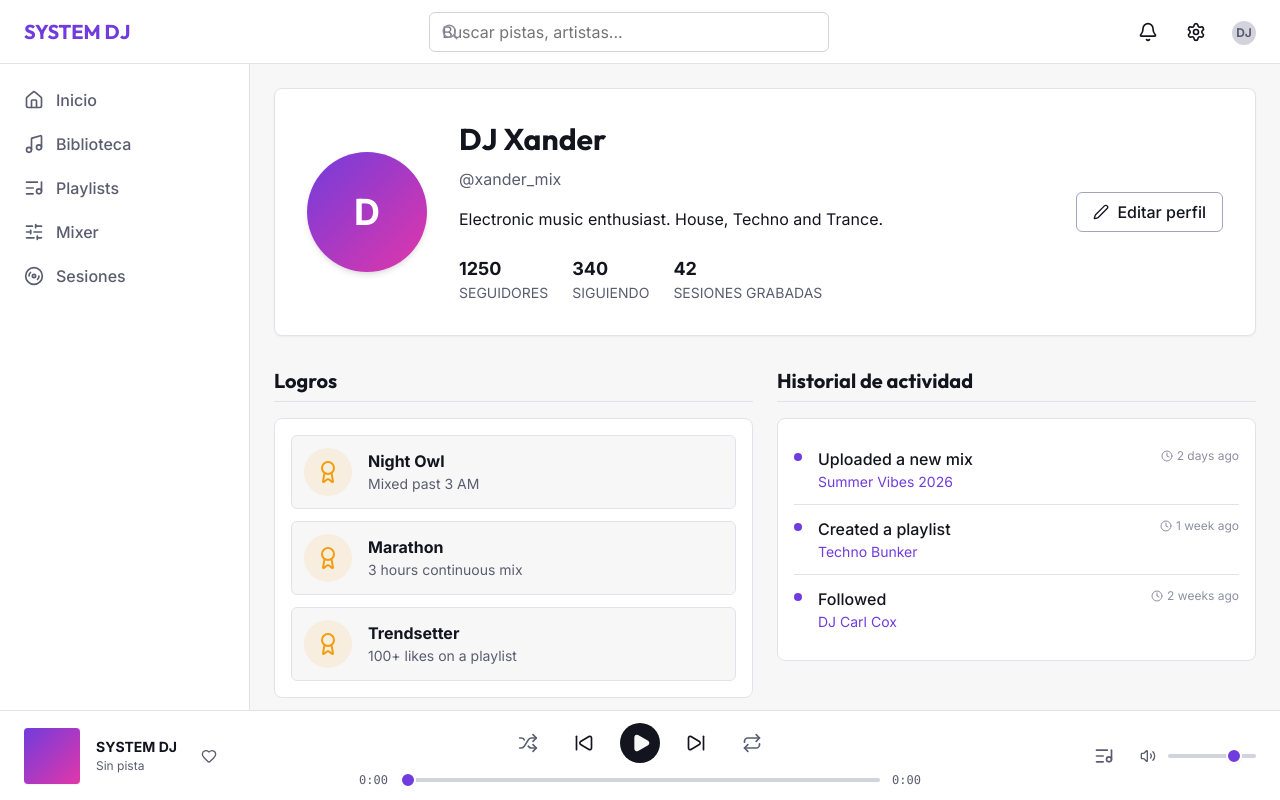
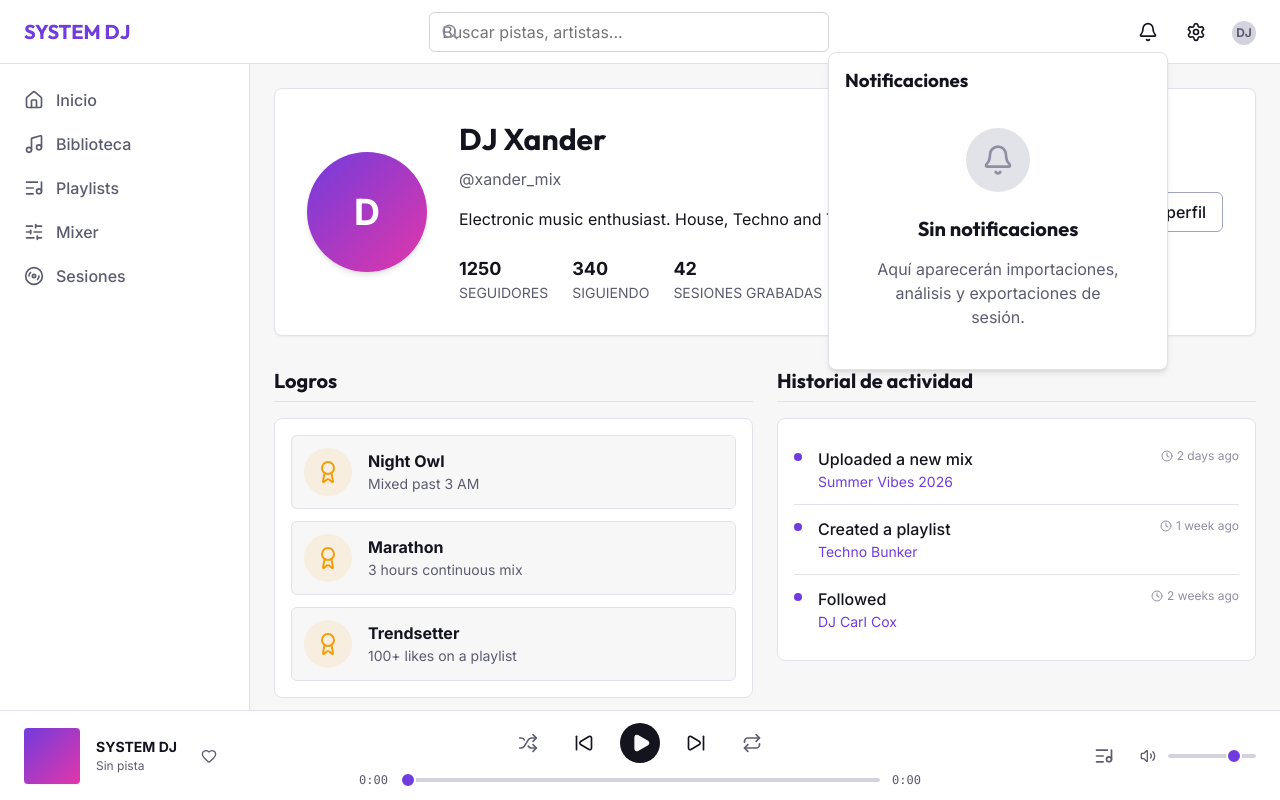
Before and after one commit to Xander-JS/dj_ai_web, a React (Vite) app: page /profile in a window 1280 px wide. Both pictures are taken after a click on the button 1148 px from the left and 31 px from the top of the page. Built offline with nearby package versions, Linux system fonts and the light colour scheme.

Commit message:
mostrar panel de notificaciones en la cabecera

```diff
--- a/src/layouts/Header.tsx
+++ b/src/layouts/Header.tsx
@@ -1,14 +1,50 @@
-import React from 'react';
+import React, { useEffect, useRef, useState, useSyncExternalStore } from 'react';
 import { useNavigate, Link } from 'react-router-dom';
 import { useTranslation } from 'react-i18next';
-import { Settings, Search, Bell } from 'lucide-react';
+import { Settings, Search, Bell, CheckCircle2, AlertCircle } from 'lucide-react';
 import { IconButton } from '../components/ui/IconButton';
 import { Input } from '../components/ui/Input';
 import { Avatar } from '../components/ui/Avatar';
+import { Badge } from '../components/ui/Badge';
+import { Button } from '../components/ui/Button';
+import { Card, CardBody } from '../components/ui/Card';
+import { StateView } from '../components/ui/StateView';
+import { notificationCenter } from '../services/notifications/notificationCenter';
+import { connectAnalysisNotifications } from '../services/notifications/analysisNotifications';
 
 export const Header: React.FC = () => {
   const { t } = useTranslation();
   const navigate = useNavigate();
+  const notifications = useSyncExternalStore(notificationCenter.subscribe, notificationCenter.getSnapshot);
+  const unreadCount = notifications.filter((n) => !n.read).length;
+  const [isNotificationsOpen, setIsNotificationsOpen] = useState(false);
+  const notificationsRef = useRef<HTMLDivElement>(null);
+
+  // El Header vive durante toda la sesión: punto único para escuchar análisis completados
+  useEffect(() => connectAnalysisNotifications(), []);
+
+  // Cerrar el panel al hacer clic fuera o pulsar Escape
+  useEffect(() => {
+    if (!isNotificationsOpen) return;
+    const handlePointerDown = (e: MouseEvent) => {
+      if (!notificationsRef.current?.contains(e.target as Node)) setIsNotificationsOpen(false);
+    };
+    const handleKeyDown = (e: KeyboardEvent) => {
+      if (e.key === 'Escape') setIsNotificationsOpen(false);
+    };
+    document.addEventListener('mousedown', handlePointerDown);
+    document.addEventListener('keydown', handleKeyDown);
+    return () => {
+      document.removeEventListener('mousedown', handlePointerDown);
+      document.removeEventListener('keydown', handleKeyDown);
+    };
+  }, [isNotificationsOpen]);
+
+  const toggleNotifications = () => {
+    // Al abrir, las alertas visibles pasan a leídas; el contador se reinicia
+    if (!isNotificationsOpen) notificationCenter.markAllRead();
+    setIsNotificationsOpen((open) => !open);
+  };
 
   return (
     <header className="layout-header layout-header-spaced">
@@ -27,10 +63,64 @@ export const Header: React.FC = () => {
       />
 
       <div className="header-actions">
-        <IconButton
-          icon={<Bell size={20} />}
-          title={t('common.notifications')}
-        />
+        <div ref={notificationsRef} style={{ position: 'relative' }}>
+          <IconButton
+            icon={<Bell size={20} />}
+            title={t('common.notifications')}
+            aria-label={t('common.notifications')}
+            aria-haspopup="true"
+            aria-expanded={isNotificationsOpen}
+            onClick={toggleNotifications}
+          />
+          {unreadCount > 0 && (
+            <Badge
+              variant="error"
+              aria-label={t('notifications.unread', { count: unreadCount })}
+              style={{ position: 'absolute', top: 0, right: 0, pointerEvents: 'none' }}
+            >
+              {unreadCount}
+            </Badge>
+          )}
+          {isNotificationsOpen && (
+            <Card
+              elevated
+              role="dialog"
+              aria-label={t('common.notifications')}
+              style={{ position: 'absolute', right: 0, top: '100%', width: 340, zIndex: 100 }}
+            >
+              <CardBody>
+                <div style={{ display: 'flex', justifyContent: 'space-between', alignItems: 'center', marginBottom: 'var(--space-3)' }}>
+                  <h3 style={{ margin: 0 }}>{t('common.notifications')}</h3>
+                  {notifications.length > 0 && (
+                    <Button variant="ghost" size="sm" onClick={() => notificationCenter.clear()}>
+                      {t('notifications.clear')}
+                    </Button>
+                  )}
+                </div>
+                {notifications.length === 0 ? (
+                  <StateView
+                    status="empty"
+                    icon={Bell}
+                    title={t('notifications.empty_title')}
+                    description={t('notifications.empty_desc')}
+                  />
+                ) : (
+                  <div style={{ display: 'flex', flexDirection: 'column', gap: 'var(--space-3)', maxHeight: 360, overflowY: 'auto' }}>
+                    {notifications.map((n) => (
+                      <div key={n.id} style={{ display: 'flex', gap: 'var(--space-2)', alignItems: 'flex-start' }}>
+                        {n.type === 'success' ? <CheckCircle2 size={16} /> : <AlertCircle size={16} />}
+                        <div>
+                          <div>{t(n.messageKey, n.params)}</div>
+                          <small style={{ color: 'var(--text-secondary)' }}>{new Date(n.createdAt).toLocaleTimeString()}</small>
+                        </div>
+                      </div>
+                    ))}
+                  </div>
+                )}
+              </CardBody>
+            </Card>
+          )}
+        </div>
         <IconButton
           icon={<Settings size={20} />}
           title={t('navigation.settings')}
```
